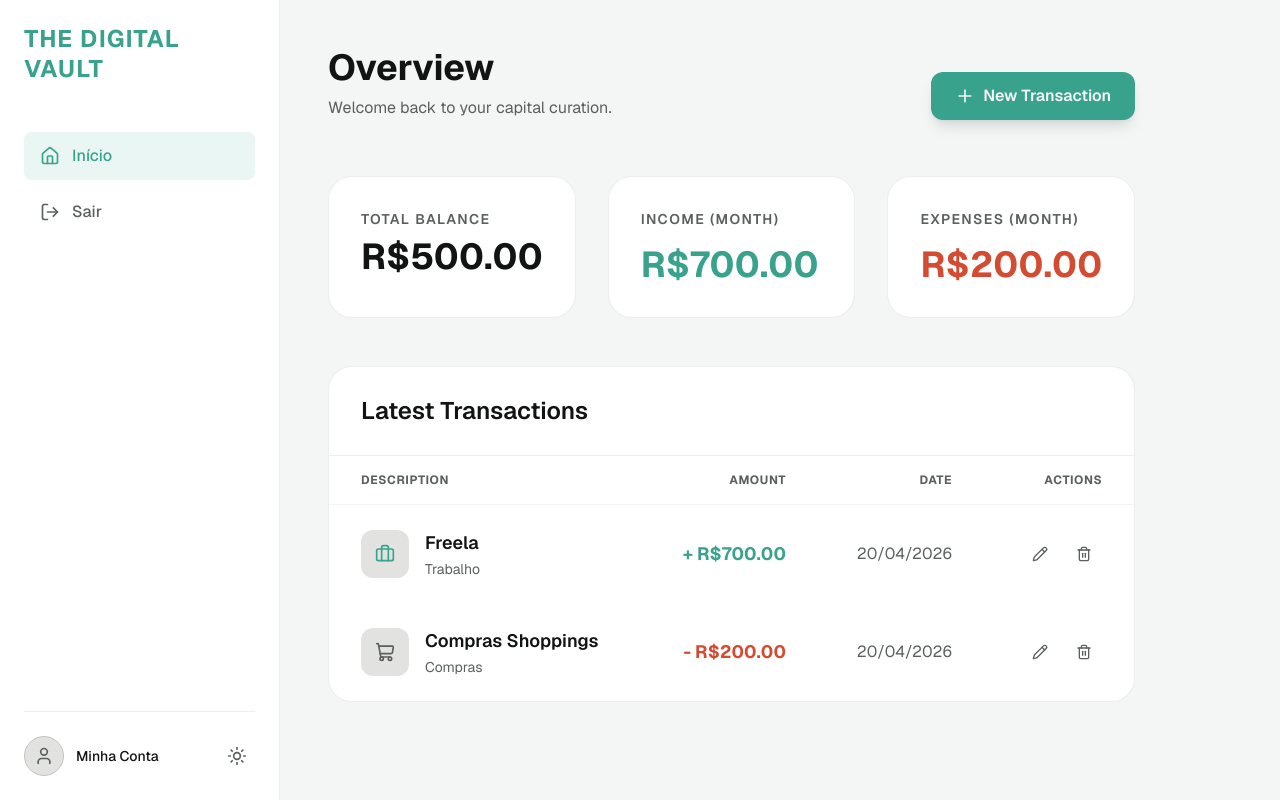
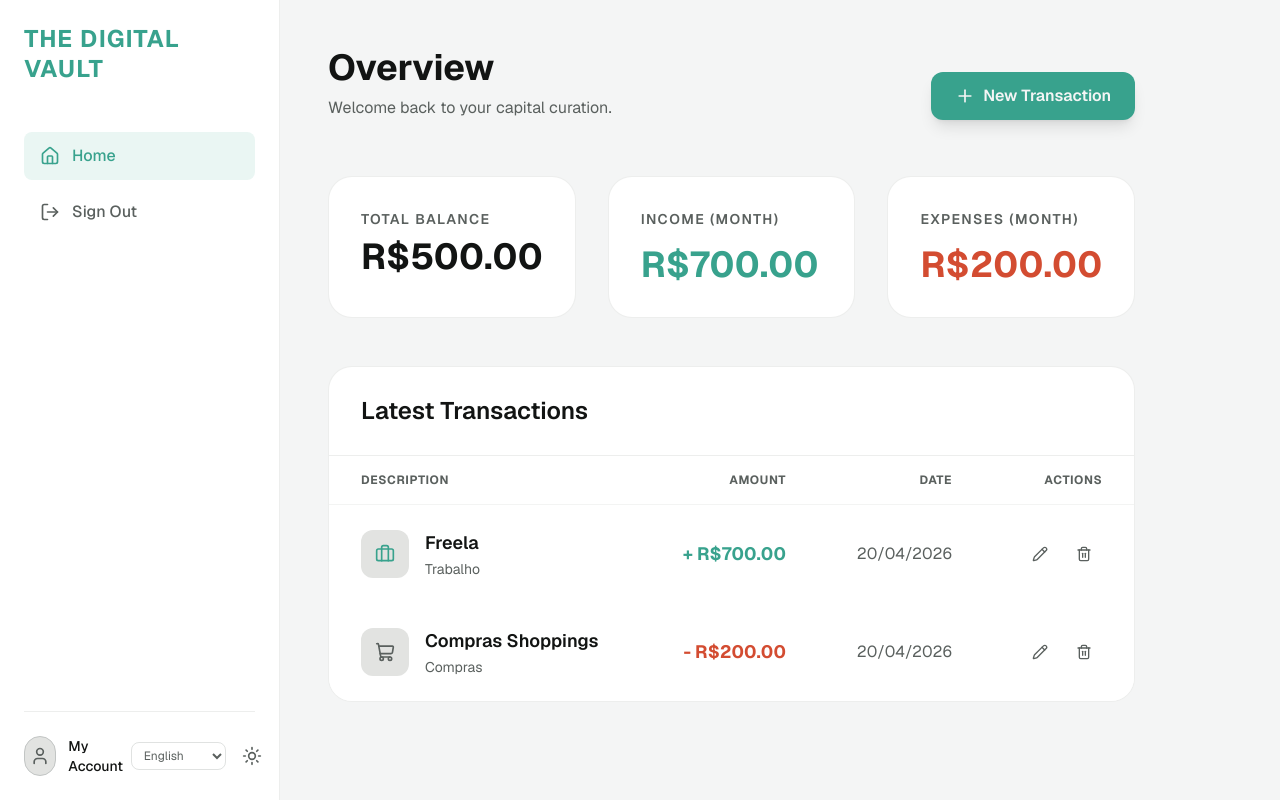
Before and after one commit to haramoni/tech-challenge, a Next.js app: page /en/dashboard in a window 1280 px wide. Built offline with nearby package versions, Linux system fonts and the light colour scheme.

Commit message:
feat: add LocaleSwitcher and LocaleSwitcherSelect components for language selection

```diff
--- /dev/null
+++ b/app/_components/layout/LocaleSwitcher.tsx
@@ -0,0 +1,14 @@
+import { useTranslations } from "next-intl";
+import { routing } from "@/i18n/routing";
+import { LocaleSwitcherSelect } from "./LocaleSwitcherSelect";
+
+export function LocaleSwitcher() {
+  const t = useTranslations("localeSwitcher");
+
+  const labels: Record<string, string> = {
+    "pt-BR": t("ptBR"),
+    en: t("en"),
+  };
+
+  return <LocaleSwitcherSelect locales={routing.locales} labels={labels} />;
+}
--- /dev/null
+++ b/app/_components/layout/LocaleSwitcherSelect.tsx
@@ -0,0 +1,38 @@
+"use client";
+
+import { useTransition } from "react";
+import { useRouter, usePathname } from "@/i18n/navigation";
+import { useLocale } from "next-intl";
+
+interface Props {
+  locales: readonly string[];
+  labels: Record<string, string>;
+}
+
+export function LocaleSwitcherSelect({ locales, labels }: Props) {
+  const locale = useLocale();
+  const router = useRouter();
+  const pathname = usePathname();
+  const [isPending, startTransition] = useTransition();
+
+  function onChange(newLocale: string) {
+    startTransition(() => {
+      router.replace(pathname, { locale: newLocale });
+    });
+  }
+
+  return (
+    <select
+      value={locale}
+      disabled={isPending}
+      onChange={(e) => onChange(e.target.value)}
+      className="bg-transparent text-xs text-muted hover:text-foreground border border-outline/50 rounded-lg px-2 py-1 cursor-pointer transition-colors"
+    >
+      {locales.map((locale) => (
+        <option key={locale} value={locale}>
+          {labels[locale]}
+        </option>
+      ))}
+    </select>
+  );
+}
--- a/app/_components/layout/headerMobile.tsx
+++ b/app/_components/layout/headerMobile.tsx
@@ -2,28 +2,33 @@
 
 import { useTheme } from "@/app/theme/themeProvider";
 import { Bell, Menu, Moon, Sun, User } from "lucide-react";
+import { useTranslations } from "next-intl";
+import { LocaleSwitcher } from "./LocaleSwitcher";
 
 export function HeaderMobile() {
   const { toggleTheme, theme } = useTheme();
+  const t = useTranslations("header");
+  const tLayout = useTranslations("layout");
+
   return (
     <header className="md:hidden flex items-center justify-between p-6 bg-background sticky top-0 z-20 transition-colors duration-300">
       <div className="flex items-center gap-4">
         <button
           className="text-foreground hover:text-brand transition-colors"
-          aria-label="Menu"
+          aria-label={t("menuAriaLabel")}
         >
           <Menu className="w-6 h-6" />
         </button>
         <span className="text-brand font-semibold text-xl tracking-tight">
-          The Digital Vault
+          {tLayout("appName")}
         </span>
       </div>
-      <div className="flex items-center gap-4">
-        {/* Botão de Tema Mobile */}
+      <div className="flex items-center gap-3">
+        <LocaleSwitcher />
         <button
           onClick={toggleTheme}
           className="text-muted hover:text-foreground transition-colors"
-          aria-label="Alternar Tema"
+          aria-label={t("toggleThemeAriaLabel")}
         >
           {theme ? <Sun className="w-5 h-5" /> : <Moon className="w-5 h-5" />}
         </button>
--- a/app/_components/layout/sidebar.tsx
+++ b/app/_components/layout/sidebar.tsx
@@ -2,11 +2,14 @@
 import { useAuth } from "@/app/auth/authProvider";
 import { useTheme } from "@/app/theme/themeProvider";
 import { Home, LogOut, Moon, Sun, User } from "lucide-react";
+import { useTranslations } from "next-intl";
+import { LocaleSwitcher } from "./LocaleSwitcher";
 
 export function Sidebar() {
   const { toggleTheme, theme } = useTheme();
-  console.log(theme);
   const { handleLogout } = useAuth();
+  const t = useTranslations("sidebar");
+  const tHeader = useTranslations("header");
 
   return (
     <aside className="hidden md:flex flex-col w-70 bg-surface border-r border-outline/30 sticky top-0 h-screen p-6 z-20 transition-colors duration-300">
@@ -24,14 +27,14 @@ export function Sidebar() {
           className="flex items-center gap-3 bg-brand/10 text-brand px-4 py-3 rounded-lg font-medium transition-colors"
         >
           <Home className="w-5 h-5" />
-          Início
+          {t("home")}
         </a>
         <button
           onClick={handleLogout}
           className="w-full flex items-center gap-3 text-muted hover:text-foreground hover:bg-black/5 dark:hover:bg-white/5 px-4 py-3 rounded-lg font-medium transition-colors"
         >
           <LogOut className="w-5 h-5" />
-          Sair
+          {t("logout")}
         </button>
       </nav>
 
@@ -41,19 +44,21 @@ export function Sidebar() {
             <User className="w-5 h-5 text-muted" />
           </div>
           <span className="text-sm font-medium text-foreground">
-            Minha Conta
+            {t("myAccount")}
           </span>
         </div>
 
-        {/* Botão de Tema Desktop */}
+        <div className="flex items-center gap-2">
+          <LocaleSwitcher />
           <button
             onClick={toggleTheme}
             className="p-2 rounded-lg text-muted hover:bg-black/5 dark:hover:bg-white/5 hover:text-foreground transition-colors"
-          aria-label="Alternar Tema"
+            aria-label={tHeader("toggleThemeAriaLabel")}
           >
             {theme ? <Sun className="w-5 h-5" /> : <Moon className="w-5 h-5" />}
           </button>
         </div>
+      </div>
     </aside>
   );
 }
--- a/app/auth/authProvider.tsx
+++ b/app/auth/authProvider.tsx
@@ -1,7 +1,7 @@
 "use client";
 
 import { ReactNode, createContext, useContext, useMemo } from "react";
-import { useRouter } from "next/navigation";
+import { useRouter } from "@/i18n/navigation";
 
 type AuthContextData = {
   handleLogin: (email: string, password: string) => void;
```
Lines whose indentation alone changed are shown as unchanged.
